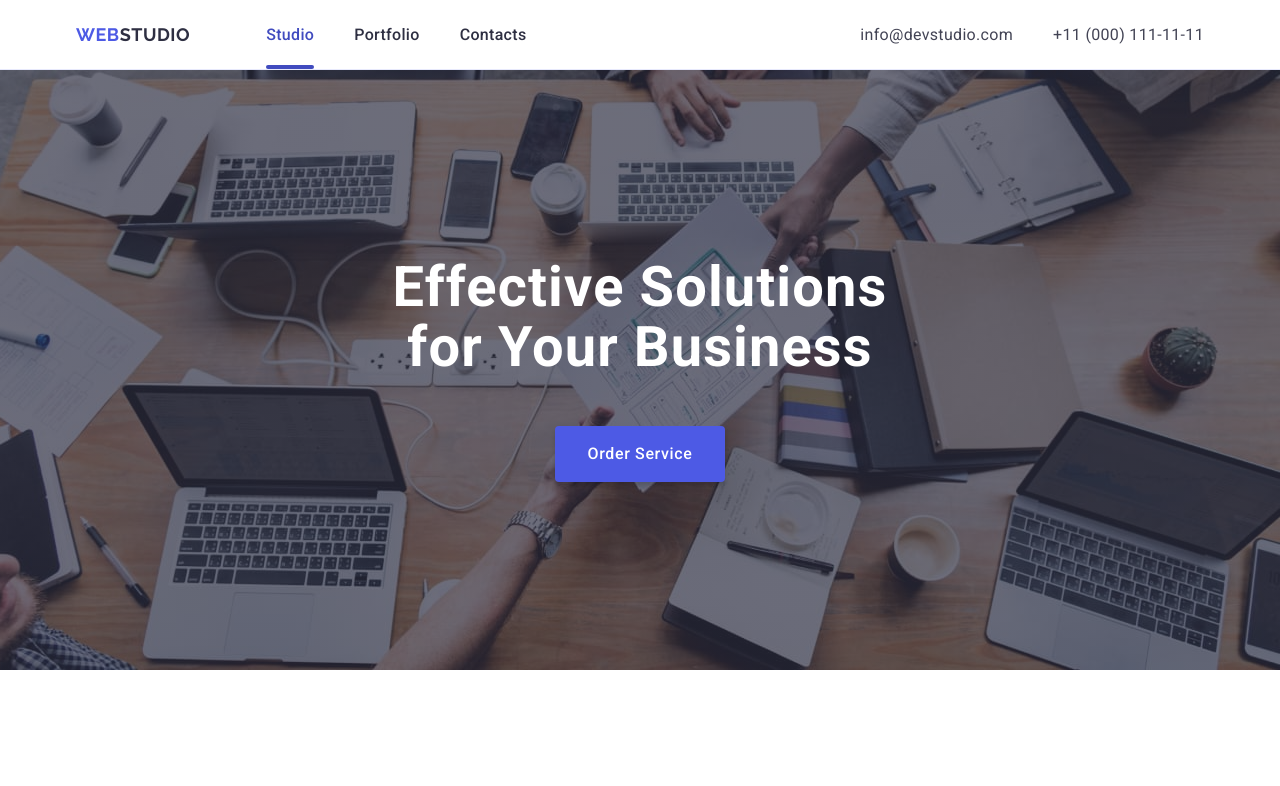
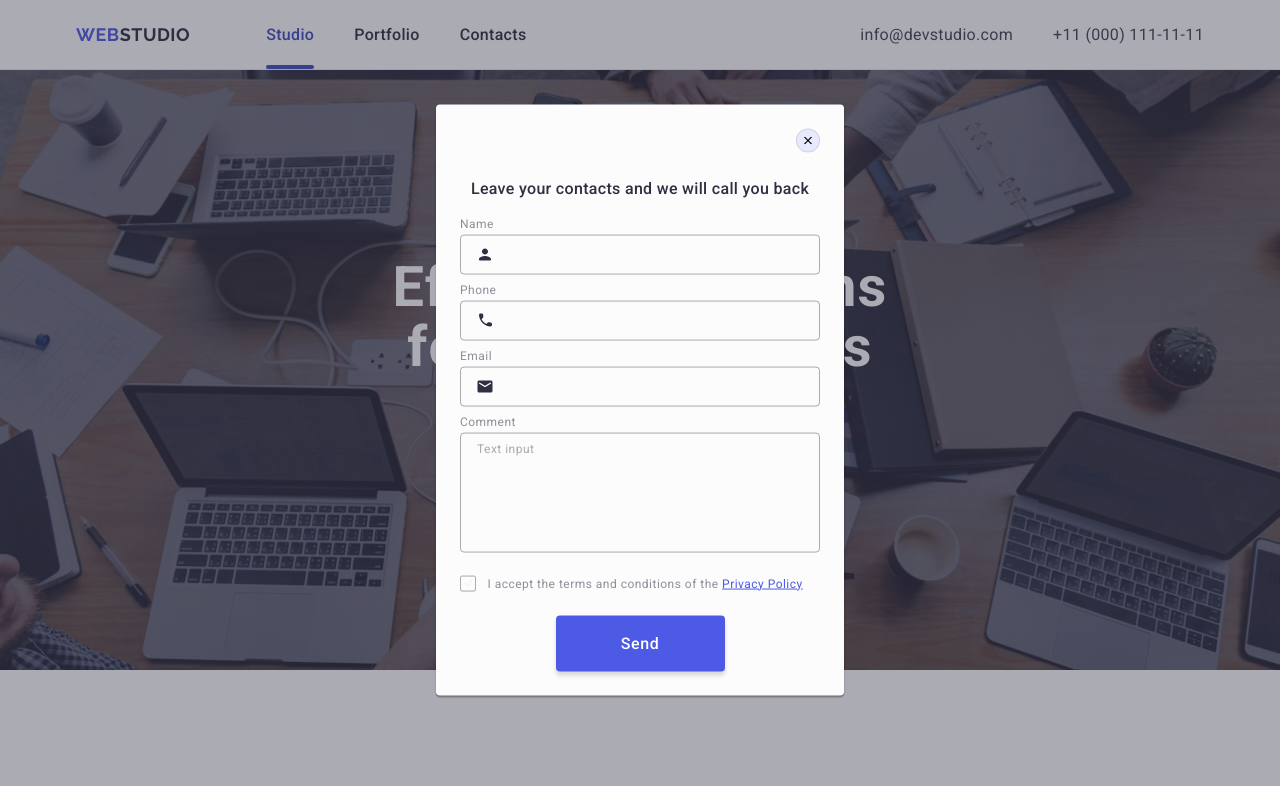
Before and after one commit to Juliase4/goit-markup-hw-05, a plain HTML site: page index.html in a window 1280 px wide. Shown: the top 786 px of the page. Drawn offline with nearby package versions, Linux system fonts and the light colour scheme.

Commit message:
Виконує ДЗ 5

```diff
--- a/css/styles.css
+++ b/css/styles.css
@@ -191,10 +191,8 @@ button {
   padding-top: 188px;
   padding-bottom: 188px;
   text-align: center;
-  background-image: linear-gradient(
-      rgba(46, 47, 66, 0.7),
-      rgba(46, 47, 66, 0.7)
-    ),
+  background-image: linear-gradient(rgba(46, 47, 66, 0.7),
+      rgba(46, 47, 66, 0.7)),
     url(../images/people-office.jpg);
   background-repeat: no-repeat;
   background-position: center;
@@ -554,31 +552,39 @@ button {
 
 /* --- MODAL --- */
 .backdrop {
-  visibility: hidden;
+  position: fixed;
   width: 100%;
   height: 100%;
-  position: fixed;
   top: 0;
+  left: 0;
+  z-index: 99999999;
+
+  opacity: 0;
+  visibility: hidden;
+  pointer-events: none;
 
   background-color: rgba(46, 47, 66, 0.4);
   transition: opacity 250ms cubic-bezier(0.4, 0, 0.2, 1),
     visibility 250ms cubic-bezier(0.4, 0, 0.2, 1);
 }
 
-.is-open {
+.backdrop.is-open {
   visibility: visible;
+  opacity: 1;
+  pointer-events: auto;
 }
 
 .modal {
   position: absolute;
+  width: 408px;
+  min-height: 584px;
+  border-radius: 4px;
+  background-color: #fcfcfc;
   top: 50%;
   left: 50%;
   transform: translate(-50%, -50%);
   padding: 72px 24px 24px 24px;
-  width: 408px;
-  min-height: 584px;
-  border-radius: 4px;
-  background-color: #fcfcfc;
+
   box-shadow: 0px 1px 1px rgba(0, 0, 0, 0.14), 0px 1px 3px rgba(0, 0, 0, 0.12),
     0px 2px 1px rgba(0, 0, 0, 0.2);
   transition: transform 250ms cubic-bezier(0.4, 0, 0.2, 1);
@@ -659,8 +665,8 @@ button {
   border: 1px solid rgba(46, 47, 66, 0.4);
   background-color: transparent;
   padding-left: 38px;
+  color: var(--dark-color);
   outline: transparent;
-  color: var(--dark-color);
   transition: border-color 250ms cubic-bezier(0.4, 0, 0.2, 1);
 }
 
@@ -673,10 +679,6 @@ button {
   border-color: var(--primary-brand-color);
 }
 
-.modal-input:focus + .modal-input-icon {
-  fill: var(--primary-brand-color);
-}
-
 .modal-input-icon {
   position: absolute;
   left: 16px;
@@ -684,6 +686,10 @@ button {
   transform: translateY(-50%);
   fill: var(--dark-color);
   transition: fill 250ms cubic-bezier(0.4, 0, 0.2, 1);
+}
+
+.modal-input:focus+.modal-input-icon {
+  fill: var(--primary-brand-color);
 }
 
 .modal-comment {
@@ -707,7 +713,6 @@ button {
 }
 
 .agreement {
-  position: relative;
   margin-bottom: 24px;
 }
 
@@ -716,14 +721,12 @@ button {
   font-size: 12px;
   line-height: 1.17;
   letter-spacing: 0.04em;
-  margin-left: 24px;
 
   color: var(--subtle-text-color);
 }
 
 .modal-checkbox-icon {
   display: inline-flex;
-  position: absolute;
   align-items: center;
   justify-content: center;
   width: 16px;
@@ -731,15 +734,14 @@ button {
   border: 1px solid rgba(46, 47, 66, 0.4);
   border-radius: 2px;
   fill: transparent;
-  top: 50%;
-  left: 0;
-  transform: translateY(-50%);
+  margin-right: 8px;
+
   transition: background-color 250ms cubic-bezier(0.4, 0, 0.2, 1),
     border 250ms cubic-bezier(0.4, 0, 0.2, 1),
     fill 250ms cubic-bezier(0.4, 0, 0.2, 1);
 }
 
-.modal-checkbox:checked + .modal-check-privacy > .modal-checkbox-icon {
+.modal-checkbox:checked+.modal-check-privacy>.modal-checkbox-icon {
   background-color: var(--pressed-state-color);
   fill: var(--light-color);
   border: none;
--- a/index.html
+++ b/index.html
@@ -414,7 +414,7 @@
   </footer>
 
   <!-- MODAL WINDOW -->
-  <div class="backdrop">
+  <div class="backdrop is-open">
     <div class="modal">
       <button class="modal-close" type="button">
         <svg class="icon-btn-close" width="8" height="8">
@@ -426,7 +426,8 @@
         <div class="modal-input-wrap">
           <label class="modal-form-description" for="user-name">Name</label>
           <div class="modal-form-input">
-            <input class="modal-input" name="user-name" type="text" id="user-name" required />
+            <input class="modal-input" name="user-name" type="text" id="user-name" required
+              pattern="[a-zA-Zа-яА-ЯіІїЇґҐєЄйЙʼ]+" title="Yuliia" />
             <svg class="modal-input-icon" width="18" height="24">
               <use href="./images/icons.svg#icon-person"></use>
             </svg>
@@ -435,7 +436,8 @@
         <div class="modal-input-wrap">
           <label class="modal-form-description" for="user-tel">Phone</label>
           <div class="modal-form-input">
-            <input class="modal-input" name="user-tel" type="tel" id="user-tel" required minlength="2" />
+            <input class="modal-input" name="user-tel" type="tel" id="user-tel" required minlength="2"
+              pattern="[0-9]{3}-[0-9]{3}-[0-9]{2}-[0-9]{2}" title="xxx-xxx-xx-xx" />
             <svg class="modal-input-icon" width="18" height="24">
               <use href="./images/icons.svg#icon-phone"></use>
             </svg>
@@ -456,7 +458,7 @@
         </div>
         <div class="agreement">
           <input class="modal-checkbox visually-hidden" type="checkbox" name="user-privacy" id="user-privacy"
-            value="true">
+            value="true" required>
           <label class="modal-check-privacy" for="user-privacy">
             <span class="modal-checkbox-icon">
               <svg class="checkbox-icon" width="10" height="8">
```
